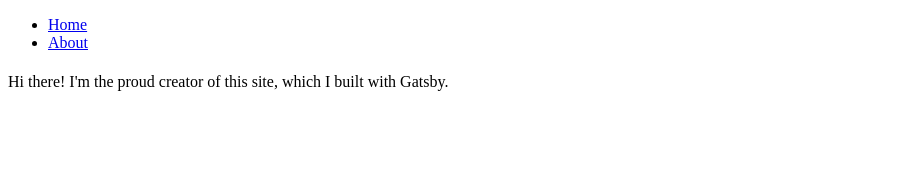
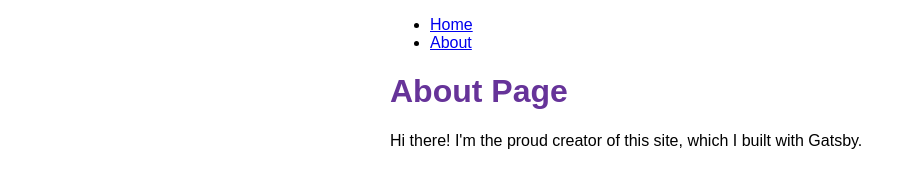
Before and after one commit to joe62/gatsby-site, a Gatsby site: page /about in a window 1280 px wide. Shown: the whole page, without its empty margins (0-915 px from the left). Built offline with nearby package versions, Linux system fonts and the light colour scheme; Gatsby itself is replaced by a stand-in of ours.

Commit message:
Finished Gatsby Tutorial Part 2

```diff
--- a/src/components/layout.js
+++ b/src/components/layout.js
@@ -1,17 +1,18 @@
 import React from 'react'
 import { Link } from 'gatsby'
+import * as styles from './layout.module.css'
 
 const Layout = ({ pageTitle, children }) => {
   return (
-    <div>
+    <div className={styles.container}>
       <nav>
-        <ul>
-          <li><Link to='/'>Home</Link></li>
-          <li><Link to='/about'>About</Link></li>
+        <ul className={styles.navLinks}>
+          <li className={styles.navLinkItem}><Link className={styles.navLinkText} to='/'>Home</Link></li>
+          <li className={styles.navLinkItem}><Link className={styles.navLinkText} to='/about'>About</Link></li>
         </ul>
       </nav>
       <main>
-        <h1>{pageTitle}</h1>
+        <h1 className={styles.heading}>{pageTitle}</h1>
         {children}
       </main>
     </div>
--- /dev/null
+++ b/src/components/layout.module.css
@@ -0,0 +1,19 @@
+.container {
+  margin: auto;
+  max-width: 500px;
+  font-family: sans-serif;
+}
+.heading {
+  color: rebeccapurple;
+}
+.nav-links {
+  display: flex;
+  list-style: none;
+  padding-left: 0;
+}
+.nav-link-item {
+  padding-right: 3rem;
+}
+.nav-link-text {
+  color: black;
+}
--- a/src/pages/about.js
+++ b/src/pages/about.js
@@ -3,7 +3,7 @@
 
 const AboutPage = () => {
   return (
-    <Layout>
+    <Layout pageTitle="About Page">
       <p>Hi there! I'm the proud creator of this site, which I built with Gatsby.</p>
     </Layout>
   )
```
